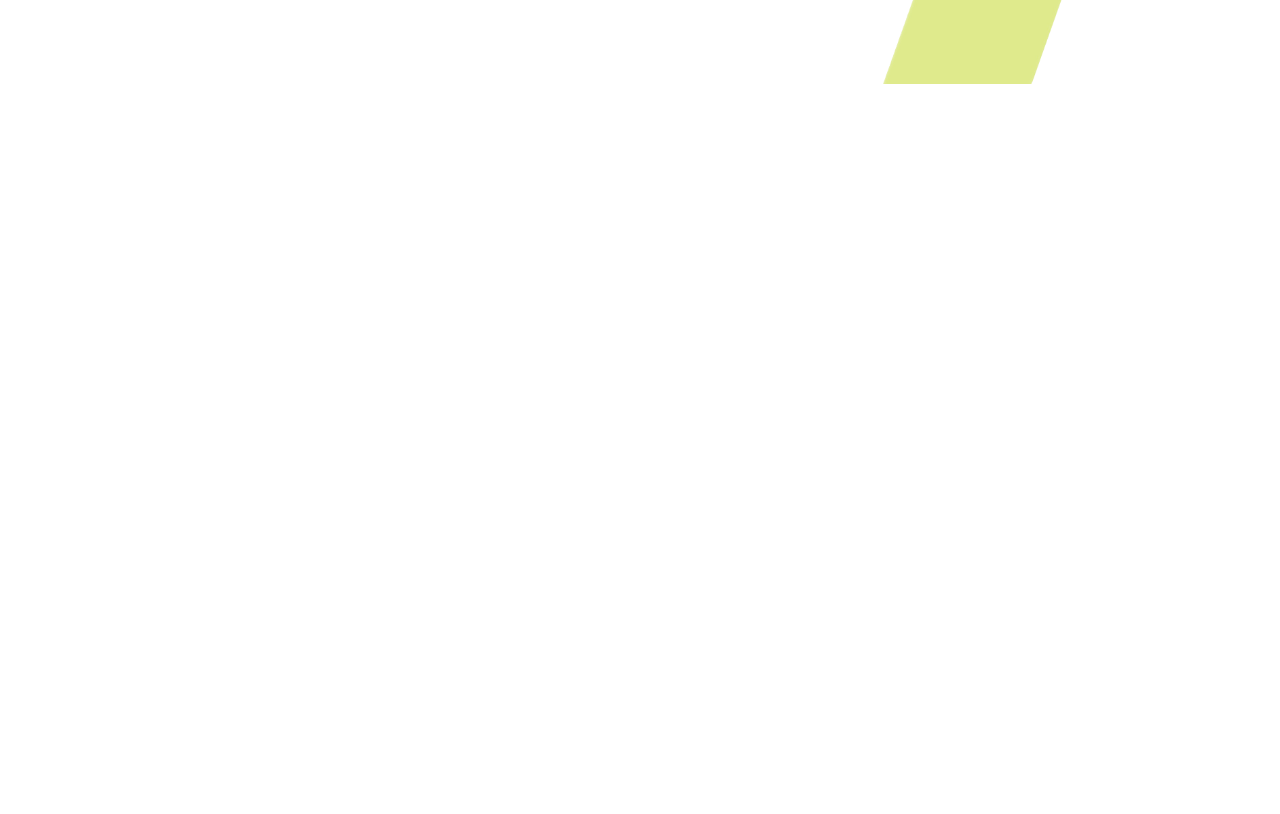
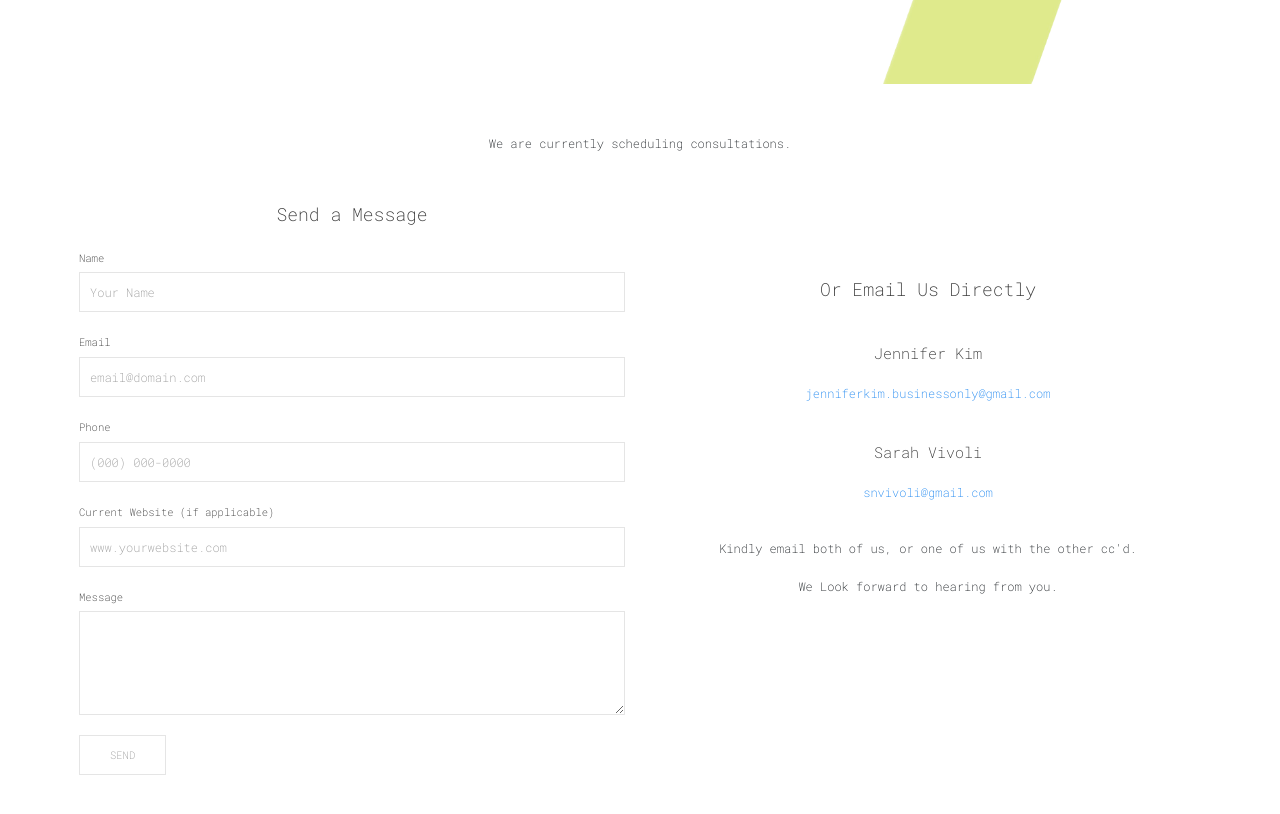
Before and after one commit to svivoli/Vimo, a React (Create React App) app in the folder client/: page / in a window 1280 px wide. Shown: the part 1700-2514 px from the top of the page. Before the commit the page ends 1784 px from the top, so only its background shows below. Built offline with nearby package versions, Linux system fonts and the light colour scheme.

Commit message:
contact component

```diff
--- a/client/src/App.js
+++ b/client/src/App.js
@@ -4,6 +4,7 @@ import Navbar from './components/Navbar';
 import Hero from './components/Hero';
 import About from './components/About';
 import Credentials from './components/Credentials';
+import Contact from './components/Contact';
 import './App.css';
 
 function App() {
@@ -14,6 +15,7 @@ function App() {
       <Hero />
       <About />
       <Credentials />
+      <Contact />
     </div>
   );
 }
--- a/client/src/components/Contact/index.js
+++ b/client/src/components/Contact/index.js
@@ -0,0 +1,66 @@
+import React from 'react';
+import './style.css';
+
+function Contact() {
+    return (
+        <div className="contact">
+            <div class="contact-blurb">
+                <p>We are currently scheduling consultations.</p>
+            </div>
+            <div class="row">
+                <div class="col-md-6">
+                    <div className="contact-title">
+                        <h3>Send a Message</h3>
+                    </div>
+                    <form>
+                        <fieldset class="uk-fieldset">
+
+                            <div class="uk-margin">
+                                <label class="uk-form-label" for="form-stacked-text">Name</label>
+                                <input class="uk-input" type="text" placeholder="Your Name"></input>
+                            </div>
+
+                            <div class="uk-margin">
+                                <label class="uk-form-label" for="form-stacked-text">Email</label>
+                                <input class="uk-input" type="text" placeholder="email@domain.com"></input>
+                            </div>
+                            <div class="uk-margin">
+                                <label class="uk-form-label" for="form-stacked-text">Phone</label>
+                                <input class="uk-input" type="text" placeholder="(000) 000-0000"></input>
+                            </div>
+
+                            <div class="uk-margin">
+                                <label class="uk-form-label" for="form-stacked-text">Current Website (if applicable)</label>
+                                <input class="uk-input" type="text" placeholder="www.yourwebsite.com"></input>
+                            </div>
+
+                            <div class="uk-margin">
+                                <label class="uk-form-label" for="form-stacked-text">Message</label>
+                                <textarea class="uk-textarea" rows="5"></textarea>
+                            </div>
+
+                            <button class="uk-button uk-button-default" disabled>Send</button>
+
+                        </fieldset>
+                    </form>
+                </div>
+                <div class="col-md-6">
+                    <div className="email">
+                        <h3>Or Email Us Directly</h3>
+                        <h4>Jennifer Kim</h4>
+                        <a href="mailto:jenniferkim.businessonly@gmail.com">jenniferkim.businessonly@gmail.com</a>
+                        <h4>Sarah Vivoli</h4>
+                        <a href="mailto:snvivoli@gmail.com">snvivoli@gmail.com</a>
+                        <br></br><br></br>
+                        <p>Kindly email both of us, or one of us with the other cc'd.</p>
+                        <p>We Look forward to hearing from you.</p>
+                    </div>
+                </div>
+            </div>
+
+
+        </div>
+    )
+};
+
+export default Contact;
--- /dev/null
+++ b/client/src/components/Contact/style.css
@@ -0,0 +1,14 @@
+.contact {
+    margin: 50px 5% 50px 5%;
+}
+.contact-blurb {
+    margin-bottom: 50px;
+    text-align: center;
+}
+.contact-title {
+    text-align: center;
+}
+.email {
+    margin-top: 75px;
+    text-align: center;
+}
```
